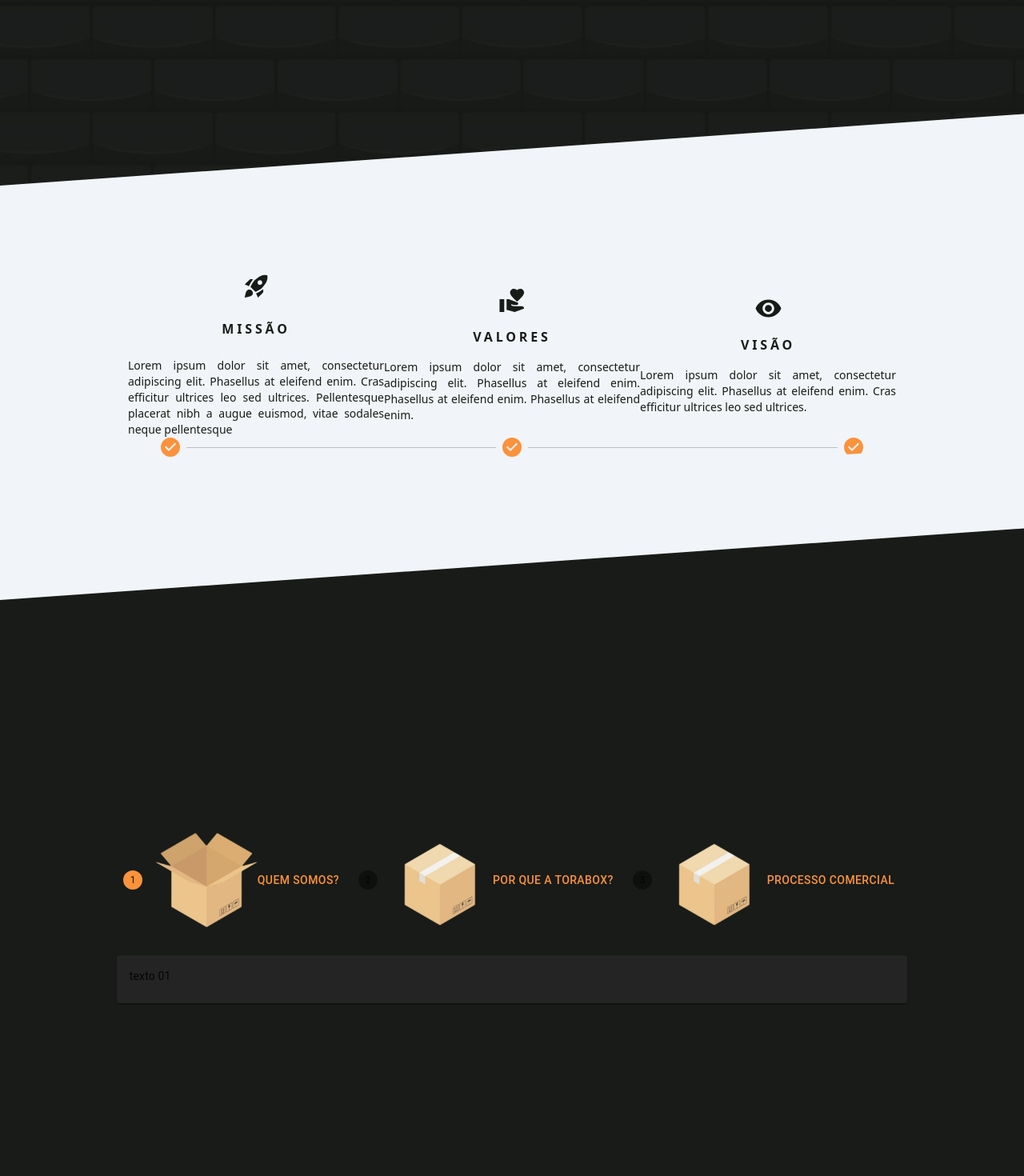
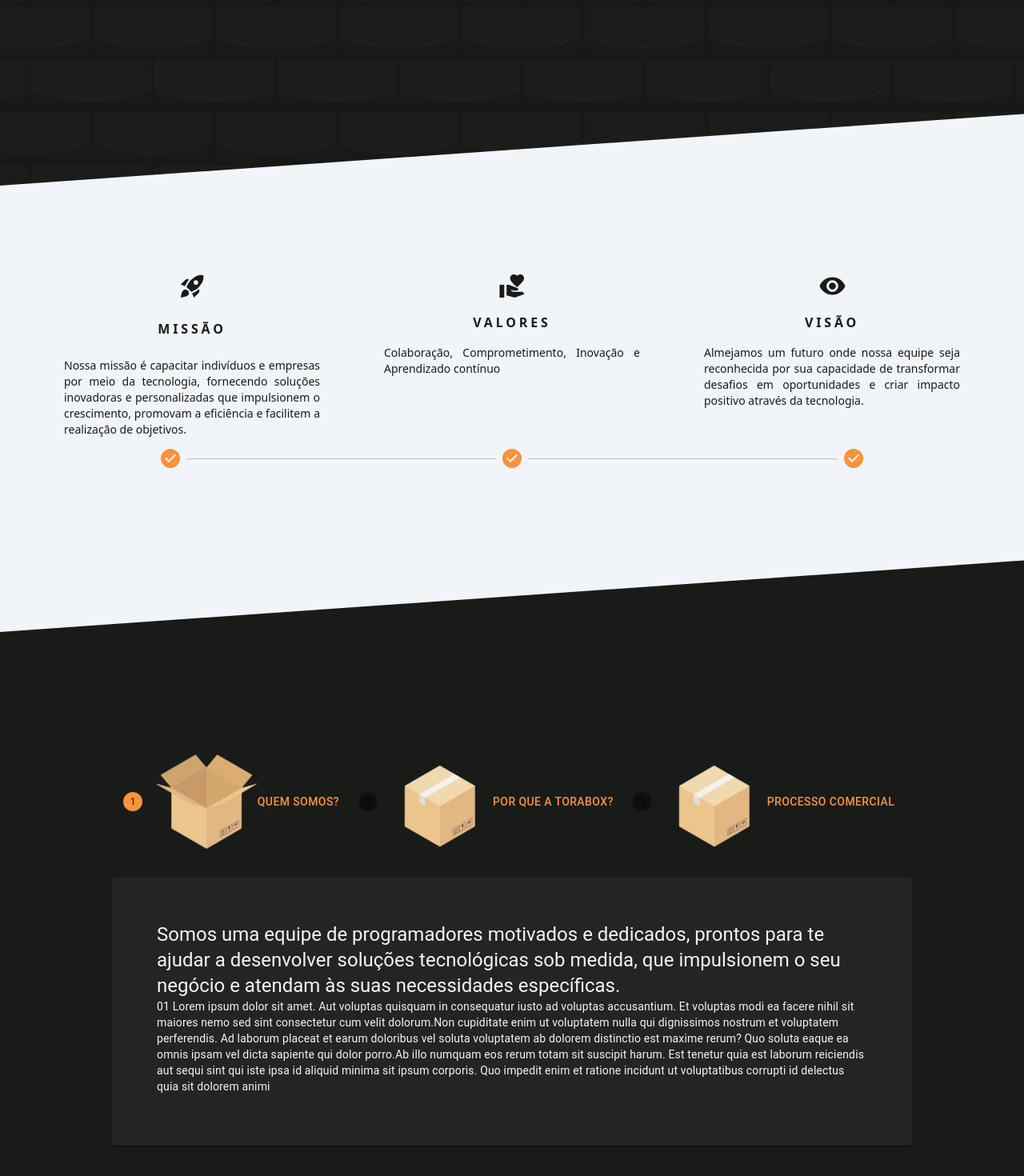
Before and after one commit to jess-andrade/torabox, a Next.js app: page / in a window 1280 px wide. Shown: the part 568-2038 px from the top of the page at 80% size. Built offline with nearby package versions, Linux system fonts and the light colour scheme.

Commit message:
feat: about2 card, add text

```diff
--- a/src/components/About.tsx
+++ b/src/components/About.tsx
@@ -16,34 +16,36 @@ export default function About() {
     <>
       <section id="about">
         {/* main container */}
-        <div className='min-w-ful min-h-[410px] bg-slate-100  text-[#181b17]'>
+        <div className='min-h-[450px] bg-slate-100  text-[#181b17] max-w-full'>
 
           {/* inclinated section */}
           <section className={styles.sectionright} />
 
 
           {/* content */}
-          <div className='flex wrap flex-row items-center place-content-evenly justify-self-center text-justify '>
+          <div className='flex wrap flex-row items-start place-content-evenly text-justify pb-3.5'>
 
             {/* mission */}
-            <div className='flex wrap flex-col items-center max-w-80 gap-6'>
+            <div className='flex flex-col items-center max-w-80 gap-6'>
               <RocketLaunchIcon fontSize='large' />
               <h1 className='font-bold tracking-[.24em]'>MISSÃO</h1>
-              <p className='text-sm'>Lorem ipsum dolor sit amet, consectetur adipiscing elit. Phasellus at eleifend enim. Cras efficitur ultrices leo sed ultrices. Pellentesque placerat nibh a augue euismod, vitae sodales neque pellentesque</p>
+              <p className='text-sm'>Nossa missão é capacitar indivíduos e empresas por meio da tecnologia, fornecendo soluções inovadoras e personalizadas que impulsionem o crescimento, promovam a eficiência e facilitem a realização de objetivos.</p>
             </div>
 
             {/* values */}
-            <div className='flex wrap flex-col items-center max-w-80 gap-4'>
+            <div className='flex flex-col items-center max-w-80 gap-4'>
               <VolunteerActivismIcon fontSize='large' />
               <h1 className='font-bold tracking-[.24em]'>VALORES</h1>
-              <p className='text-sm'>Lorem ipsum dolor sit amet, consectetur adipiscing elit. Phasellus at eleifend enim. Phasellus at eleifend enim. Phasellus at eleifend enim. </p>
+              <p className='text-sm'>Colaboração, Comprometimento, Inovação e Aprendizado contínuo </p>
+
+
             </div>
 
             {/* vision */}
-            <div className='flex wrap flex-col items-center max-w-80 gap-4'>
+            <div className='flex flex-col items-center max-w-80 gap-4'>
               <VisibilityIcon fontSize='large' />
               <h1 className='font-bold tracking-[.24em]'>VISÃO</h1>
-              <p className='text-sm'>Lorem ipsum dolor sit amet, consectetur adipiscing elit. Phasellus at eleifend enim. Cras efficitur ultrices leo sed ultrices. </p>
+              <p className='text-sm'> Almejamos um futuro onde nossa equipe seja reconhecida por sua capacidade de transformar desafios em oportunidades e criar impacto positivo através da tecnologia. </p>
 
             </div>
           </div>
--- a/src/components/About2.tsx
+++ b/src/components/About2.tsx
@@ -6,6 +6,7 @@ import MyStepper from './MyStepper';
 import NewStepper from './NewStepper';
 
 //-- my imports
+import styles from '../styles/section.module.css'
 
 export default function About2() {
   return (
@@ -16,12 +17,13 @@ export default function About2() {
         <div className="flex min-w-full min-h-screen">
 
           {/* content */}
-          <div className='flex min-w-full flex-row items-center justify-center'>
-            <div className='flex wrap gap-x-52 '>
+          <div className='flex wrap min-w-full flex-row items-center justify-center'>
+            <div className='flex gap-x-52 '>
               <NewStepper />
             </div>
           </div>
         </div>
+
       </section >
     </>
   )
--- a/src/components/Home.tsx
+++ b/src/components/Home.tsx
@@ -4,7 +4,6 @@ import { motion } from "framer-motion"
 
 //-- my imports
 import toraboxlogo from '../../public/torabox-logo.png'
-
 
 export default function Home() {
   return (
--- a/src/components/MyCard.tsx
+++ b/src/components/MyCard.tsx
@@ -1,16 +1,41 @@
 import * as React from 'react';
+
+//MUI imports
 import Card from '@mui/material/Card';
 import CardContent from '@mui/material/CardContent';
 import Typography from '@mui/material/Typography';
+import Box from '@mui/material/Box';
+
 
 interface CardProps {
   text: String,
+  title: String,
 }
 
-export default function MyCard({ text }: CardProps) {
+const bull = (
+  <Box
+    component="span"
+    sx={{ display: 'inline-block', mx: '2px', transform: 'scale(0.8)' }}
+  >
+    •
+  </Box>
+);
+
+export default function MyCard({ text, title }: CardProps) {
   return (
-    <Card sx={{ minWidth: 275, backgroundColor: '#242424' }}>
+
+    <Card sx={{
+      minHeight: 300,
+      backgroundColor: '#242424',
+      maxWidth: 1000,
+      color: '#f1f5f9',
+      padding: 5,
+
+    }}>
       <CardContent>
+        <Typography variant="h5" component="div">
+          {title}
+        </Typography>
         <Typography variant="body2">
           {text}
         </Typography>
--- a/src/components/NewStepper.tsx
+++ b/src/components/NewStepper.tsx
@@ -17,14 +17,20 @@ import MyCard from './MyCard';
 const steps = [
   {
     text: "Quem somos?",
+    title: "Somos uma equipe de programadores motivados e dedicados, prontos para te ajudar a desenvolver soluções tecnológicas sob medida, que impulsionem o seu negócio e atendam às suas necessidades específicas.",
+    description: "01 Lorem ipsum dolor sit amet. Aut voluptas quisquam in consequatur iusto ad voluptas accusantium. Et voluptas modi ea facere nihil sit maiores nemo sed sint consectetur cum velit dolorum.Non cupiditate enim ut voluptatem nulla qui dignissimos nostrum et voluptatem perferendis. Ad laborum placeat et earum doloribus vel soluta voluptatem ab dolorem distinctio est maxime rerum? Quo soluta eaque ea omnis ipsam vel dicta sapiente qui dolor porro.Ab illo numquam eos rerum totam sit suscipit harum. Est tenetur quia est laborum reiciendis aut sequi sint qui iste ipsa id aliquid minima sit ipsum corporis. Quo impedit enim et ratione incidunt ut voluptatibus corrupti id delectus quia sit dolorem animi",
     value: 0,
   },
   {
     text: "Por que a Torabox?",
+    title: "title 02",
+    description: "02 Lorem ipsum dolor sit amet. Aut voluptas quisquam in consequatur iusto ad voluptas accusantium. Et voluptas modi ea facere nihil sit maiores nemo sed sint consectetur cum velit dolorum.Non cupiditate enim ut voluptatem nulla qui dignissimos nostrum et voluptatem perferendis. Ad laborum placeat et earum doloribus vel soluta voluptatem ab dolorem distinctio est maxime rerum? Quo soluta eaque ea omnis ipsam vel dicta sapiente qui dolor porro.Ab illo numquam eos rerum totam sit suscipit harum. Est tenetur quia est laborum reiciendis aut sequi sint qui iste ipsa id aliquid minima sit ipsum corporis. Quo impedit enim et ratione incidunt ut voluptatibus corrupti id delectus quia sit dolorem animi",
     value: 1,
   },
   {
     text: "Processo comercial",
+    title: "title 03",
+    description: "03 Lorem ipsum dolor sit amet. Aut voluptas quisquam in consequatur iusto ad voluptas accusantium. Et voluptas modi ea facere nihil sit maiores nemo sed sint consectetur cum velit dolorum.Non cupiditate enim ut voluptatem nulla qui dignissimos nostrum et voluptatem perferendis. Ad laborum placeat et earum doloribus vel soluta voluptatem ab dolorem distinctio est maxime rerum? Quo soluta eaque ea omnis ipsam vel dicta sapiente qui dolor porro.Ab illo numquam eos rerum totam sit suscipit harum. Est tenetur quia est laborum reiciendis aut sequi sint qui iste ipsa id aliquid minima sit ipsum corporis. Quo impedit enim et ratione incidunt ut voluptatibus corrupti id delectus quia sit dolorem animi",
     value: 2,
   },
 ];
@@ -46,7 +52,17 @@ export default function NewStepper() {
   };
 
   return (
-    <Box sx={{ width: "100%" }}>
+
+    <Box sx={{
+      width: "100%",
+      display: 'flex',
+      flexDirection: 'col',
+      maxWidth: "100%",
+      flexWrap: 'wrap',
+      placeContent: 'space-evenly',
+      alignItems: 'center',
+    }}>
+
       <Stepper nonLinear activeStep={activeStep}>
         {steps.map((step, index) => (
           <Step key={step.text} completed={completed[index]}>
@@ -76,23 +92,25 @@ export default function NewStepper() {
           </Step>
         ))}
       </Stepper>
+
+
       <div>
         <React.Fragment>
           {activeStep === 0 ? (
             <Typography sx={{ mt: 2, mb: 1, py: 1 }}>
-              <MyCard text='texto 01' />
+              <MyCard title={steps[0].title} text={steps[0].description} />
             </Typography>
           ) : activeStep === 1 ? (
             <Typography sx={{ mt: 2, mb: 1, py: 1 }}>
-              <MyCard text='texto 02' />
+              <MyCard title={steps[1].title} text={steps[1].description} />
             </Typography>
           ) : (
             <Typography sx={{ mt: 2, mb: 1, py: 1 }}>
-              <MyCard text='texto 03' />
+              <MyCard title={steps[2].title} text={steps[2].description} />
             </Typography>
           )}
         </React.Fragment>
       </div>
-    </Box>
+    </Box >
   );
 }
--- a/src/styles/section.module.css
+++ b/src/styles/section.module.css
@@ -22,6 +22,17 @@
   transform-origin: top right;
 }
 
+.sectionleftorange {
+  position: relative;
+  background-color: #fca04f;
+  overflow: hidden;
+  width: 100%;
+  height: 108px;
+  /* adjustable height */
+  transform: skewY(4deg);
+  /* adjustable angle */
+  transform-origin: top right;
+}
 
 .ccontent {
   position: absolute;
```
Also changed, not shown: public/wall2.png (added).
